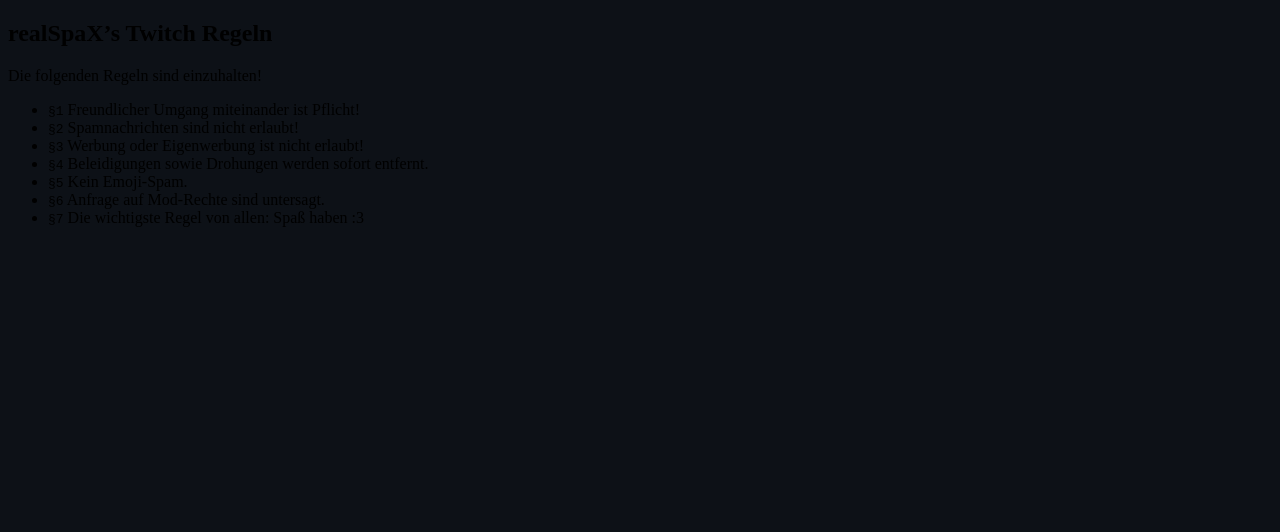
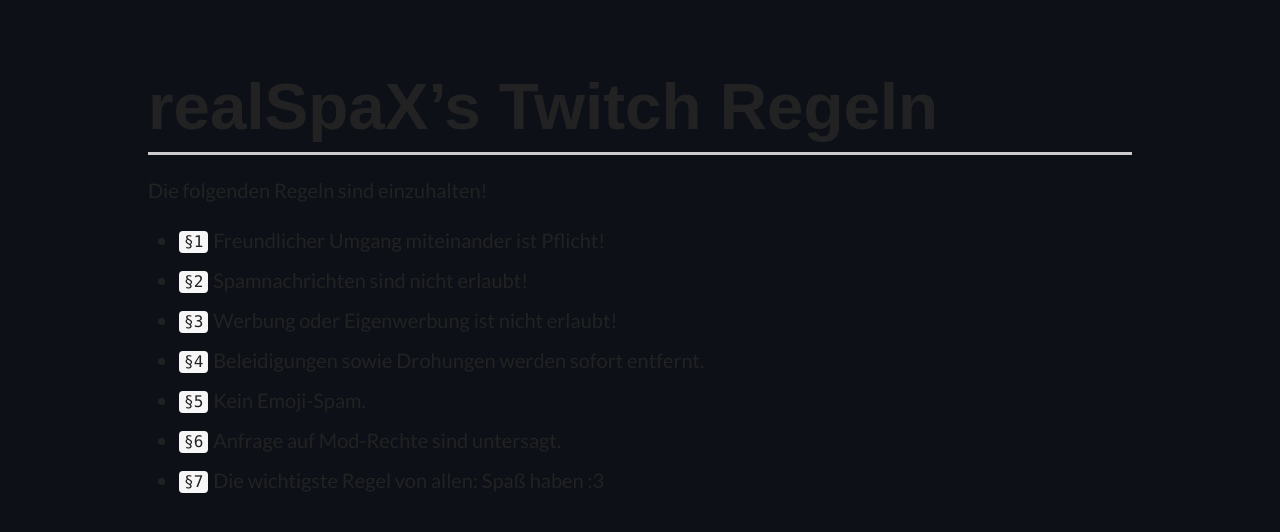
Before and after one commit to lostlvlgirl/realspax.github.io, a Jekyll site: the page built from social/twitch/regeln.md, in a window 1280 px wide. Shown: the top 532 px of the page. Built offline with Jekyll 4.4.1, drawn with Linux system fonts in a browser that asks for light colours.

Commit message:
Update default.html

```diff
--- a/_layouts/default.html
+++ b/_layouts/default.html
@@ -18,6 +18,7 @@
     <meta name="theme-color" content="#157878">
     <meta name="apple-mobile-web-app-status-bar-style" content="black-translucent">
     <link rel="stylesheet" href="{{ '/assets/css/style.css?v=' | append: site.github.build_revision | relative_url }}">
+	  <link rel="stylesheet" href="/assets/css/markdown.css">
   </head>
   <body>
 	  <section class="markdown-body">
```
